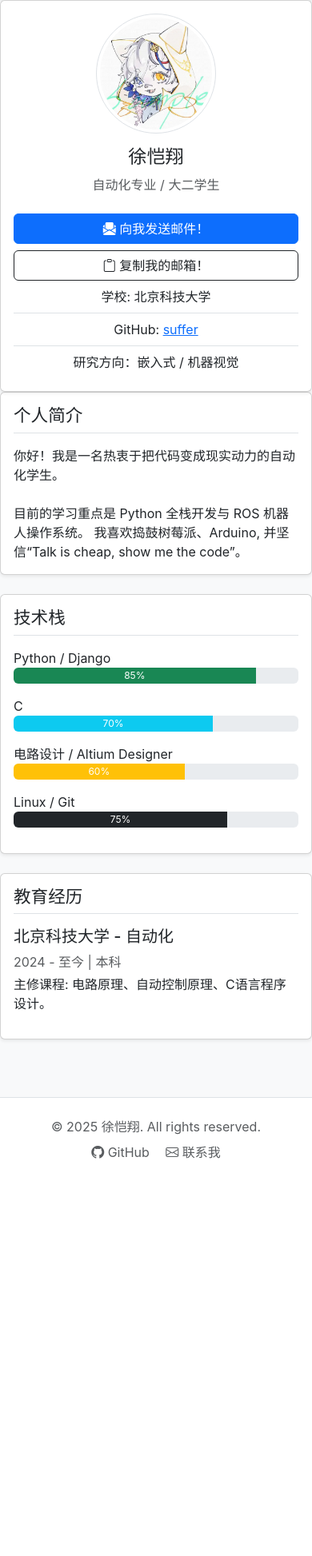
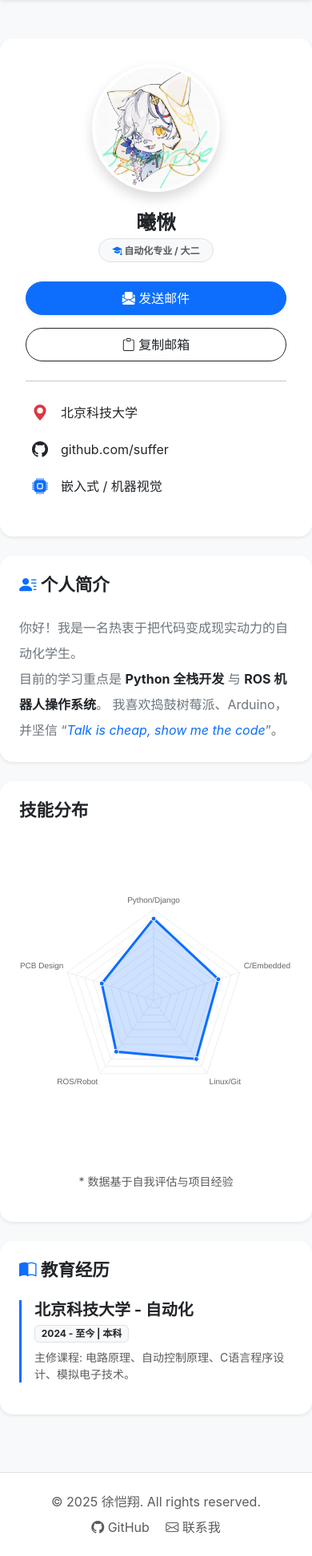
Before and after one commit to xu060525/my_portfolio, a Django app: page /about/ in a window 390 px wide. Shown: the part 72-2018 px from the top of the page at 80% size. Before the commit the page ends 1521 px from the top, so only its background shows below. Run offline with Django 5.2, Linux system fonts and the light colour scheme.

Commit message:
Day 20: Add About page with Chart.js visualization

```diff
--- a/blog/templates/blog/post_list.html
+++ b/blog/templates/blog/post_list.html
@@ -18,7 +18,7 @@
                     {% for post in page_obj %}
                         <div class="card mb-3">
                             <div class="card-body">
-                                <h2 class="card-title"><a href="{% url 'blog:detail' post.slug %}">{{ post.title }}</a></h2>
+                                <h2 class="card-title"><a href="{% url 'blog:post_detail' post.slug %}">{{ post.title }}</a></h2>
                                 <p class="text-muted">{{ post.created_at|date:"Y-m-d" }} by {{ post.author }}</p>
                             </div>
                         </div>
--- a/main/templates/main/about.html
+++ b/main/templates/main/about.html
@@ -1,104 +1,191 @@
 {% extends 'main/base.html' %}
-{% load static %} <!-- 必须加载静态文件标签 -->
+{% load static %}
 
-{% block title %}关于我 - 预备役自动化工程师{% endblock %}
+{% block title %}关于我 - K.X. Studio{% endblock %}
 
 {% block content %}
-<div class="row">
+<div class="row g-4 my-4"> <!-- g-4 增加列间距，my-4 增加上下间距 -->
+
     <!-- 左侧：个人信息卡片 -->
-    <div class="col-md-4 mb-4">
-        <div class="card shadow-sm sticky-top" style="top: 20px;">
-            <!-- 头像 -->
-            <div class="card-body text-center">
-                <img src="{% static 'assets/avatar.jpg' %}" class="rounded-circle img-thumbnail mb-3" alt="我的头像" style="width: 150px; height: 150px; object-fit: cover;">
-                <h3 class="card-title">徐恺翔</h3>
-                <p class="text-muted">自动化专业 / 大二学生</p>
+    <div class="col-lg-4">
+        <div class="card border-0 shadow-sm rounded-4 sticky-top text-center p-3" style="top: 100px; z-index: 1;">
+            <div class="card-body">
+                <!-- 头像：加个白色边框和阴影，更有层次感 -->
+                <img src="{% static 'assets/avatar.jpg' %}"
+                     class="rounded-circle shadow mb-4 bg-white p-1"
+                     alt="我的头像"
+                     style="width: 160px; height: 160px; object-fit: cover;">
 
-                <div class="d-grid gap-2 mt-4">
-                    <!-- 1. 新增：醒目的主要按钮，跳转到 Contact 页面 -->
-                    <a href="{% url 'contact' %}" class="btn btn-primary">
-                        <i class="bi bi-envelope-paper-fill"></i> 向我发送邮件！
+                <h2 class="card-title fw-bold mb-1">曦愀</h2>
+                <p class="text-muted badge bg-light text-dark border rounded-pill px-3 py-2 mb-4">
+                    <i class="bi bi-mortarboard-fill text-primary"></i> 自动化专业 / 大二
+                </p>
+
+                <!-- 按钮组 -->
+                <div class="d-grid gap-3">
+                    <a href="{% url 'contact' %}" class="btn btn-primary rounded-pill py-2 shadow-sm">
+                        <i class="bi bi-envelope-paper-fill"></i> 发送邮件
                     </a>
+                    <button class="btn btn-outline-dark rounded-pill py-2" onclick="copyEmail()" id="emailBtn">
+                        <i class="bi bi-clipboard"></i> 复制邮箱
+                    </button>
+                </div>
 
-                    <!-- 2. 原有：次要按钮，保留复制功能，样式改为 Outline 以示区分 -->
-                    <button class="btn btn-outline-dark" onclick="copyEmail()" id="emailBtn"
-                            data-bs-toggle="tooltip" data-bs-placement="top" title="点击复制">
-                        <i class="bi bi-clipboard"></i> 复制我的邮箱！
-                    </button>
+                <hr class="my-4 opacity-25">
 
-                    <!-- 3. (可选) 简历下载保留在注释里，随时开启 -->
-                    <!-- <a href="{% static 'assets/resume.pdf' %}" class="btn btn-outline-secondary btn-sm" target="_blank">
-                        <i class="bi bi-file-earmark-pdf"></i> 下载简历
-                    </a> -->
+                <!-- 信息列表：去掉了 list-group 的边框，改用纯文本排列 -->
+                <ul class="list-unstyled text-start px-2">
+                    <li class="mb-3 d-flex align-items-center">
+                        <i class="bi bi-geo-alt-fill text-danger me-3 fs-5"></i>
+                        <span>北京科技大学</span>
+                    </li>
+                    <li class="mb-3 d-flex align-items-center">
+                        <i class="bi bi-github text-dark me-3 fs-5"></i>
+                        <a href="https://github.com/xu060525" target="_blank" class="text-decoration-none text-dark link-primary">
+                            github.com/suffer
+                        </a>
+                    </li>
+                    <li class="mb-3 d-flex align-items-center">
+                        <i class="bi bi-cpu-fill text-primary me-3 fs-5"></i>
+                        <span>嵌入式 / 机器视觉</span>
+                    </li>
+                </ul>
             </div>
-
-            <!-- 联系方式列表 -->
-            <ul class="list-group list-group-flush">
-                <li class="list-group-item">学校: 北京科技大学</li>
-                <li class="list-group-item">GitHub: <a href="https://github.com/xu060525">suffer</a></li>
-                <li class="list-group-item">研究方向：嵌入式 / 机器视觉</li>
-            </ul>
         </div>
     </div>
 
-    <!-- 右侧：详细介绍 -->
-    <div class="col-md-8">
-        <!-- 个人简介 -->
-        <div class="card shadow-sm mb-4">
-            <div class="card-body">
-                <h4 class="card-title border-bottom pb-2">个人简介</h4>
-                <p class="card-text mt-3">
+    <!-- 右侧：详细内容 -->
+    <div class="col-lg-8">
+
+        <!-- 1. 个人简介 -->
+        <div class="card border-0 shadow-sm rounded-4 mb-4">
+            <div class="card-body p-4">
+                <h4 class="card-title fw-bold mb-4">
+                    <i class="bi bi-person-lines-fill text-primary"></i> 个人简介
+                </h4>
+                <p class="card-text text-secondary lh-lg">
                     你好！我是一名热衷于把代码变成现实动力的自动化学生。
-                    <br><br>
-                    目前的学习重点是 Python 全栈开发与 ROS 机器人操作系统。
-                    我喜欢捣鼓树莓派、Arduino, 并坚信“Talk is cheap, show me the code”。
+                    <br>
+                    目前的学习重点是 <strong class="text-dark">Python 全栈开发</strong> 与 <strong class="text-dark">ROS 机器人操作系统</strong>。
+                    我喜欢捣鼓树莓派、Arduino，并坚信 “<em class="text-primary">Talk is cheap, show me the code</em>”。
                 </p>
             </div>
         </div>
 
-        <!-- 技能树 (Progress Bars) -->
-        <div class="card shadow-sm mb-4">
-            <div class="card-body">
-                <h4 class="card-title border-bottom pb-2">技术栈</h4>
+        <!-- 2. 技能雷达图 (替换了原来的进度条) -->
+        <div class="card border-0 shadow-sm rounded-4 mb-4">
+            <div class="card-body p-4">
+                <h4 class="card-title fw-bold mb-4">
+                    <i class="bi bi-radar text-primary"></i> 技能分布
+                </h4>
 
-                <div class="mt-3">
-                    <label>Python / Django</label>
-                    <div class="progress mb-3" style="height: 20px;">
-                        <div class="progress-bar bg-success" style="width: 85%">85%</div>
-                    </div>
+                <!-- 图表容器：高度限制在 400px 以内 -->
+                <div style="position: relative; height: 400px; width: 100%;">
+                    <canvas id="skillsChart"></canvas>
+                </div>
 
-                    <label>C</label>
-                    <div class="progress mb-3" style="height: 20px;">
-                        <div class="progress-bar bg-info" style="width: 70%">70%</div>
-                    </div>
-
-                    <label>电路设计 / Altium Designer</label>
-                    <div class="progress mb-3" style="height: 20px;">
-                        <div class="progress-bar bg-warning" style="width: 60%">60%</div>
-                    </div>
-
-                    <label>Linux / Git</label>
-                    <div class="progress mb-3" style="height: 20px;">
-                        <div class="progress-bar bg-dark" style="width: 75%">75%</div>
-                    </div>
-                </div>
+                <p class="text-center text-muted small mt-3">
+                    * 数据基于自我评估与项目经验
+                </p>
             </div>
         </div>
 
-        <!-- 教育/经历时间轴 -->
-        <div class="card shadow-sm">
-            <div class="card-body">
-                <h4 class="card-title border-bottom pb-2">教育经历</h4>
-                <ul class="list-unstyled mt-3">
-                    <li class="mb-3">
-                        <h5>北京科技大学 - 自动化</h5>
-                        <p class="text-muted mb-1">2024 - 至今 | 本科</p>
-                        <p>主修课程: 电路原理、自动控制原理、C语言程序设计。</p>
-                    </li>
-                    <!-- 可以加更多 -->
-                </ul>
+        <!-- 3. 教育/经历 -->
+        <div class="card border-0 shadow-sm rounded-4">
+            <div class="card-body p-4">
+                <h4 class="card-title fw-bold mb-4">
+                    <i class="bi bi-book-half text-primary"></i> 教育经历
+                </h4>
+
+                <!-- 经历条目 -->
+                <div class="d-flex border-start border-3 border-primary ps-3 mb-3">
+                    <div>
+                        <h5 class="fw-bold mb-1">北京科技大学 - 自动化</h5>
+                        <span class="badge bg-light text-dark border mb-2">2024 - 至今 | 本科</span>
+                        <p class="text-muted small mb-0">
+                            主修课程: 电路原理、自动控制原理、C语言程序设计、模拟电子技术。
+                        </p>
+                    </div>
+                </div>
+
+                <!-- 如果有更多经历，复制上面的 div 即可 -->
             </div>
         </div>
+
     </div>
 </div>
 {% endblock %}
+
+{% block extra_js %}
+<!-- 1. 引入 Chart.js -->
+<script src="https://cdn.jsdelivr.net/npm/chart.js"></script>
+
+{{ skill_names|json_script:"data-names" }}
+{{ skill_scores|json_script:"data-scores" }}
+
+<script>
+    // 2. 渲染雷达图
+    document.addEventListener("DOMContentLoaded", function() {
+        // 获取 Django 传来的数据 (需要在 views.py 传递 skill_names 和 skill_scores)
+        // 如果 views.py 还没改好，可以用下面的假数据测试：
+        // const labels = ['Python', 'C/C++', 'Linux', '电路设计', 'ROS'];
+        // const data = [90, 75, 80, 60, 70];
+
+        const labels = JSON.parse(document.getElementById('data-names').textContent);
+        const data = JSON.parse(document.getElementById('data-scores').textContent);
+        const ctx = document.getElementById('skillsChart').getContext('2d');
+        new Chart(ctx, {
+            type: 'radar', // 雷达图
+            data: {
+                labels: labels,
+                datasets: [{
+                    label: '技能熟练度',
+                    data: data,
+                    fill: true,
+                    backgroundColor: 'rgba(13, 110, 253, 0.2)', // 蓝色半透明填充
+                    borderColor: 'rgba(13, 110, 253, 1)',      // 蓝色边框
+                    pointBackgroundColor: 'rgba(13, 110, 253, 1)',
+                    pointBorderColor: '#fff',
+                    pointHoverBackgroundColor: '#fff',
+                    pointHoverBorderColor: 'rgba(13, 110, 253, 1)'
+                }]
+            },
+            options: {
+                responsive: true,
+                maintainAspectRatio: false,
+                elements: {
+                    line: { borderWidth: 3 }
+                },
+                scales: {
+                    r: {
+                        angleLines: { color: '#eee' }, // 轴线颜色
+                        grid: { color: '#eee' },       // 网格颜色
+                        suggestedMin: 0,
+                        suggestedMax: 100,
+                        ticks: { display: false }      // 隐藏具体的刻度数字，看起来更简洁
+                    }
+                },
+                plugins: {
+                    legend: { display: false } // 隐藏图例
+                }
+            }
+        });
+    });
+
+    // 3. 复制邮箱脚本
+    function copyEmail() {
+        const email = "2377392781@qq.com";
+        const btn = document.getElementById('emailBtn');
+        const originalHtml = btn.innerHTML;
+
+        navigator.clipboard.writeText(email).then(() => {
+            btn.innerHTML = '<i class="bi bi-check-lg"></i> 已复制！';
+            btn.classList.replace('btn-outline-dark', 'btn-success');
+            setTimeout(() => {
+                btn.innerHTML = originalHtml;
+                btn.classList.replace('btn-success', 'btn-outline-dark');
+            }, 2000);
+        });
+    }
+</script>
+{% endblock %}
--- a/main/views.py
+++ b/main/views.py
@@ -135,3 +135,23 @@ def search(request):
         }
 
         return render(request, 'main/search_results.html', context)
+
+def about(request):
+    # 技能数据：名称, 熟练度(0-100), 颜色
+    skills_data = [
+        {"name": "Python/Django", "score": 90, "color": "rgba(255, 99, 132, 0.2)", "border": "rgba(255, 99, 132, 1)"},
+        {"name": "C/Embedded", "score": 75, "color": "rgba(54, 162, 235, 0.2)", "border": "rgba(54, 162, 235, 1)"},
+        {"name": "Linux/Git", "score": 80, "color": "rgba(255, 206, 86, 0.2)", "border": "rgba(255, 206, 86, 1)"},
+        {"name": "ROS/Robot", "score": 70, "color": "rgba(75, 192, 192, 0.2)", "border": "rgba(75, 192, 192, 1)"},
+        {"name": "PCB Design", "score": 60, "color": "rgba(153, 102, 255, 0.2)", "border": "rgba(153, 102, 255, 1)"},
+    ]
+
+    # 提取出 JS 需要的纯列表
+    skill_names = [s['name'] for s in skills_data]
+    skill_scores = [s['score'] for s in skills_data]
+
+    context = {
+        'skill_names': skill_names,
+        'skill_scores': skill_scores,
+    }
+    return render(request, 'main/about.html', context)
```
